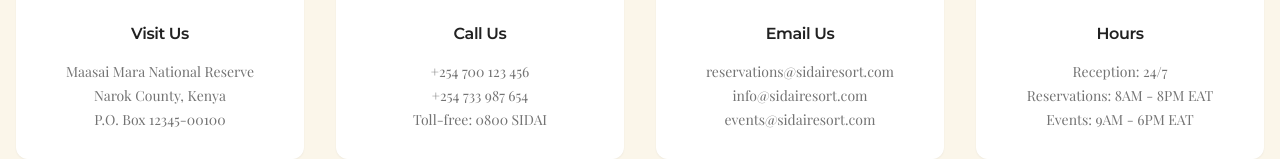
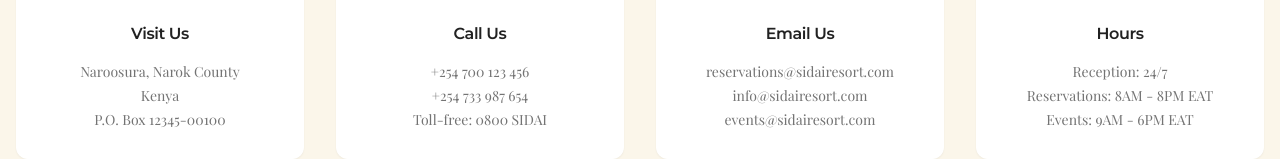
Before and after one commit to WAIYAH/SidaiResort, a React (Vite) app: page /contact in a window 1280 px wide. Shown: the part 617-776 px from the top of the page. Built offline with nearby package versions, Linux system fonts and the light colour scheme.

Commit message:
Preceding changes

```diff
--- a/src/pages/Contact.tsx
+++ b/src/pages/Contact.tsx
@@ -47,7 +47,7 @@ const Contact = () => {
   };
 
   const contactInfo = [
-    { icon: MapPin, title: 'Visit Us', details: ['Maasai Mara National Reserve', 'Narok County, Kenya', 'P.O. Box 12345-00100'] },
+    { icon: MapPin, title: 'Visit Us', details: ['Naroosura, Narok County', 'Kenya', 'P.O. Box 12345-00100'] },
     { icon: Phone, title: 'Call Us', details: ['+254 700 123 456', '+254 733 987 654', 'Toll-free: 0800 SIDAI'] },
     { icon: Mail, title: 'Email Us', details: ['reservations@sidairesort.com', 'info@sidairesort.com', 'events@sidairesort.com'] },
     { icon: Clock, title: 'Hours', details: ['Reception: 24/7', 'Reservations: 8AM - 8PM EAT', 'Events: 9AM - 6PM EAT'] }
```
